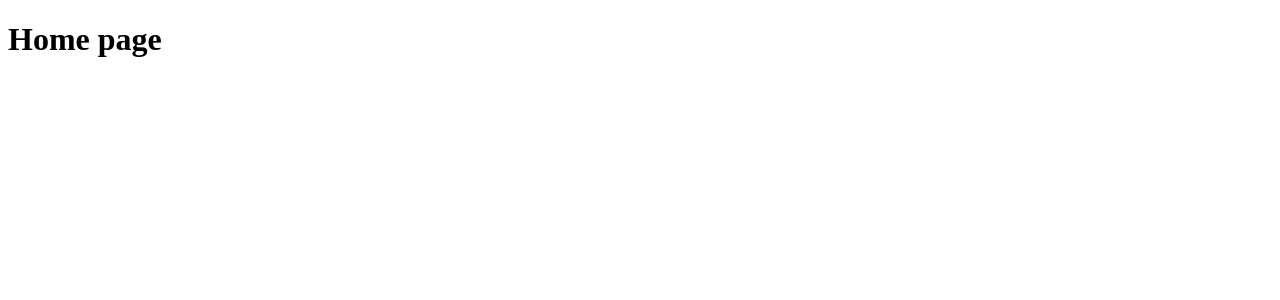
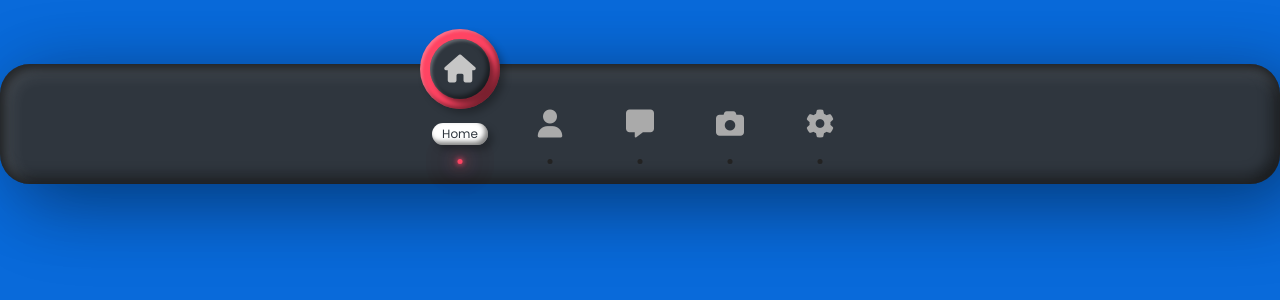
Before and after one commit to Anandvp92/Nova, a Django app: page /index/ in a window 1280 px wide. Shown: the top 300 px of the page. Run offline with Django 5.2, Linux system fonts and the light colour scheme.

Commit message:
restapi add

```diff
--- /dev/null
+++ b/static/script.js
@@ -0,0 +1,6 @@
+const list = document.querySelectorAll(".navigation li");
+function activelink() {
+  list.forEach((item) => item.classList.remove("active"));
+  this.classList.add("active");
+}
+list.forEach((item) => item.addEventListener("click", activelink));
--- /dev/null
+++ b/static/style.css
@@ -0,0 +1,149 @@
+@import url("https://fonts.googleapis.com/css?family=Poppins:200,300,400,500,600,700,800,900&display=swap");
+
+* {
+  margin: 0;
+  padding: 0;
+  box-sizing: border-box;
+  font-family: "Poppins", sans-serif;
+}
+
+body {
+  display: block;
+  justify-content: center;
+  align-items: center;
+  margin-top: 5%;
+  padding: 0;
+  background: #096ada;
+}
+
+.navigation {
+  position: relative;
+  min-width: 540px;
+  min-height: 120px;
+  border-radius: 30px;
+  background: #2f363e;
+  box-shadow: 25px 25px 75px rgba(0, 0, 0, 0.25),
+    10px 10px 70px rgba(0, 0, 0, 0.25), inset 5px 5px 10px rgba(0, 0, 0, 0.5),
+    inset 5px 5px 20px rgba(255, 255, 255, 0.2),
+    inset -5px -5px 15px rgba(0, 0, 0, 0.75);
+  display: flex;
+  justify-content: center;
+  align-items: center;
+}
+
+.navigation li {
+  position: relative;
+  list-style: none;
+  width: 80px;
+  margin: 0 5px;
+}
+
+.navigation li::before {
+  content: "";
+  position: absolute;
+  top: 35px;
+  left: 50%;
+  transform: translateX(-50%);
+  width: 5px;
+  height: 5px;
+  border-radius: 50%;
+  background: #222;
+  transition: 0.5s;
+}
+
+.navigation li.active::before {
+  background: #ff4463;
+  box-shadow: 0 0 5px #ff4463, 0 0 10px #ff4463, 0 0 20px #ff4463,
+    0 0 30px #ff4463, 0 0 40px #ff4463, 0 0 50px #ff4463;
+}
+
+.navigation li a {
+  display: flex;
+  align-items: center;
+  justify-content: center;
+  flex-direction: column;
+  text-decoration: none;
+}
+
+.navigation li a .icon {
+  position: absolute;
+  font-size: 1.75em;
+  width: 80px;
+  height: 80px;
+  display: flex;
+  color: #aaa;
+  border-radius: 50%;
+  justify-content: center;
+  align-items: center;
+  transition: 0.5s;
+  transition-delay: 0.2s;
+}
+
+.navigation li.active a .icon {
+  transform: translateY(-55px);
+  background: #ff4463;
+  color: #c6c6c6;
+  box-shadow: 5px 5px 7px rgba(0, 0, 0, 0.25),
+    inset 2px 2px 3px rgba(255, 255, 255, 0.25),
+    inset -3px -3px 5px rgba(0, 0, 0, 0.5);
+  display: flex;
+  justify-content: center;
+  align-items: center;
+  transition-delay: 0s;
+}
+
+.navigation li.active a .icon i {
+  z-index: 22;
+}
+
+.navigation li a .icon::before {
+  content: "";
+  position: absolute;
+  inset: 10px;
+  background: #2f363e;
+  box-shadow: 5px 5px 5px rgba(0, 0, 0, 0.5),
+    inset 2px 2px 3px rgba(255, 255, 255, 0.25),
+    inset -3px -3px 5px rgba(0, 0, 0, 0.5);
+  border-radius: 50%;
+  transform: scale(0);
+  transition: 0.5s;
+}
+
+.navigation li.active a .icon::before {
+  transform: scale(1);
+}
+
+.navigation li a .text {
+  position: absolute;
+  font-size: 0.75em;
+  opacity: 0;
+  transform: translateY(20px);
+  transition: 0.5s;
+  padding: 2px 10px;
+  background: #fff;
+  border-radius: 15px;
+  color: #2f363e;
+  box-shadow: 5px 5px 7px rgba(0, 0, 0, 0.25),
+    inset -3px -3px 5px rgba(0, 0, 0, 0.5);
+  transition-delay: 0s;
+}
+
+.navigation li.active a .text {
+  opacity: 1;
+  transform: translateY(10px);
+  transition-delay: 0.2s;
+}
+
+@media screen and (max-width: 668px) {
+  .navigation {
+    min-width: 100%;
+  }
+  .navigation li {
+    width: 70px;
+  }
+  .navigation li a .icon {
+    height: 60px;
+    width: 60px;
+    font-size: 19px;
+  }
+}
--- /dev/null
+++ b/templates/base.html
@@ -0,0 +1,64 @@
+{% load static %}
+
+
+<!DOCTYPE html>
+<html>
+<head>
+  <title> {%block title %}Basepage{%endblock%}</title>
+  <!-- Font Awesome -->
+  <link rel="stylesheet" href="https://cdnjs.cloudflare.com/ajax/libs/font-awesome/6.2.0/css/all.min.css" />
+  <!-- CSS -->
+  <link rel="stylesheet" type="text/css" href="{% static 'style.css' %}" />
+</head>
+
+<body>
+  <ul class="navigation">
+    <li class="active">
+      <a href="#">
+        <span class="icon">
+          <i class="fa fa-house"></i>
+        </span>
+        <span class="text">Home</span>
+      </a>
+    </li>
+    <li>
+      <a href="#">
+        <span class="icon">
+          <i class="fa fa-user"></i>
+        </span>
+        <span class="text">Profile</span>
+      </a>
+    </li>
+    <li >
+      <a href="#">
+        <span class="icon">
+          <i class="fa fa-message"></i>
+        </span>
+        <span class="text">Messages</span>
+      </a>
+    </li>
+    <li>
+      <a href="#">
+        <span class="icon">
+          <i class="fa fa-camera"></i>
+        </span>
+        <span class="text">Photos</span>
+      </a>
+    </li>
+    <li>
+      <a href="#">
+        <span class="icon">
+          <i class="fa fa-gear"></i>
+        </span>
+        <span class="text">Settings</span>
+      </a>
+    </li>
+    <div class="indicator"></div>
+  </ul>
+{% block content%}
+
+{%endblock%}
+  <script src="{% static 'script.js' %}"></script>
+</body>
+
+</html>
--- a/templates/index.html
+++ b/templates/index.html
@@ -1,11 +1,6 @@
-<!DOCTYPE html>
-<html lang="en">
-<head>
-    <meta charset="UTF-8">
-    <meta name="viewport" content="width=device-width, initial-scale=1.0">
-    <title>Document</title>
-</head>
-<body>
-    <h1>Home page</h1>
-</body>
-</html>
+{% extends 'base.html' %}
+
+{%block content %}
+
+
+{%endblock%}
```
Also changed, not shown: Nova/settings.py (+7 -2 lines), db.sqlite3.
